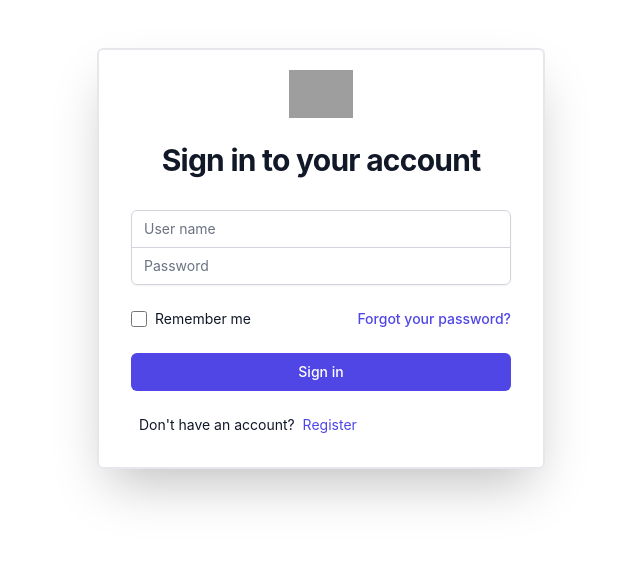
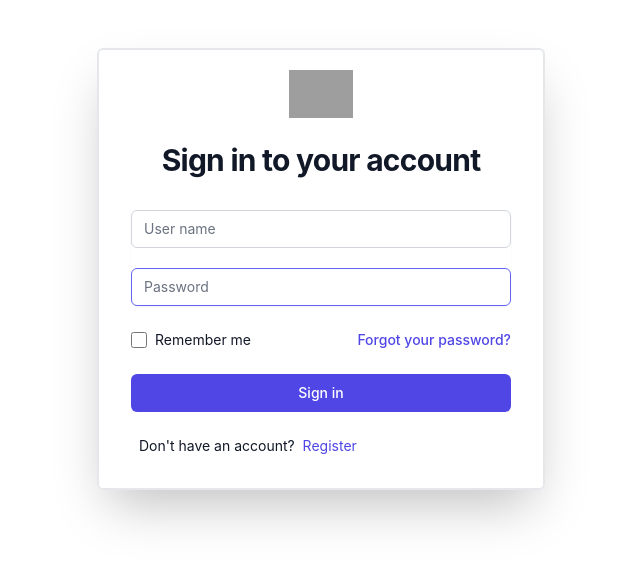
Before and after one commit to lottjerry/work-essentials, a Next.js app: page /login in a window 1280 px wide. Shown: the top 564 px of the page, without its empty margins (319-959 px from the left). Built offline with nearby package versions, Linux system fonts and the light colour scheme; grey boxes are pictures that could not be loaded.

Commit message:
Added correct error messages to login page

```diff
--- a/pages/login.js
+++ b/pages/login.js
@@ -8,7 +8,7 @@ const Login = () => {
 		formState: { errors },
 	} = useForm();
 
-	const submitHandler = (data) => {};
+	const submitHandler = (data) => {console.log(data)};
 
 	return (
 		<>
@@ -34,27 +34,48 @@ const Login = () => {
 						onSubmit={handleSubmit(submitHandler)}
 					>
 						<input type="hidden" name="remember" defaultValue="true" />
-						<div className="-space-y-px rounded-md shadow-sm">
+						<div className="flex flex-col gap-5 rounded-md shadow-sm">
 							<div>
 								<input
 									type="text"
 									placeholder="User name"
-									{...register('user-name', { required: 'Please enter a user name', maxLength: 15 })}
-									className="relative block w-full appearance-none rounded-none rounded-t-md border border-gray-300 px-3 py-2 text-gray-900 placeholder-gray-500 focus:z-10 focus:border-indigo-500 focus:outline-none focus:ring-indigo-500 sm:text-sm"
+									autoFocus
+									{...register('userName', {
+										required: 'Enter a user name',
+										maxLength: 15,
+									})}
+									className={
+										errors.userName
+											? 'relative block w-full appearance-none rounded-md border border-red-300 px-3 py-2 text-gray-900 placeholder-gray-500 focus:z-10 focus:border-red-500 focus:outline-none focus:ring-red-500 sm:text-sm'
+											: 'relative block w-full appearance-none rounded-md border border-gray-300 px-3 py-2 text-gray-900 placeholder-gray-500 focus:z-10 focus:border-indigo-500 focus:outline-none focus:ring-indigo-500 sm:text-sm'
+									}
 								/>
-								{errors.text && (<div className='text-red-500'>{errors.email.message}</div>)}
+								{errors.userName && (
+									<div className="text-red-500 ml-2 block text-sm pt-2">
+										{errors.userName.message}
+									</div>
+								)}
 							</div>
 							<div>
 								<input
 									type="password"
 									placeholder="Password"
-									{...register('Password', {
-										required: true,
-										min: 5,
+									autoFocus
+									{...register('password', {
+										required: 'Enter a password',
 										maxLength: 100,
 									})}
-									className="relative block w-full appearance-none rounded-none rounded-b-md border border-gray-300 px-3 py-2 text-gray-900 placeholder-gray-500 focus:z-10 focus:border-indigo-500 focus:outline-none focus:ring-indigo-500 sm:text-sm"
+									className={
+										errors.password
+											? 'relative block w-full appearance-none rounded-md border border-red-300 px-3 py-2 text-gray-900 placeholder-gray-500 focus:z-10 focus:border-red-500 focus:outline-none focus:ring-red-500 sm:text-sm'
+											: 'relative block w-full appearance-none rounded-md border border-gray-300 px-3 py-2 text-gray-900 placeholder-gray-500 focus:z-10 focus:border-indigo-500 focus:outline-none focus:ring-indigo-500 sm:text-sm'
+									}
 								/>
+								{errors.password && (
+									<div className="text-red-500 ml-2 block text-sm pt-2">
+										{errors.password.message}
+									</div>
+								)}
 							</div>
 						</div>
 
```
